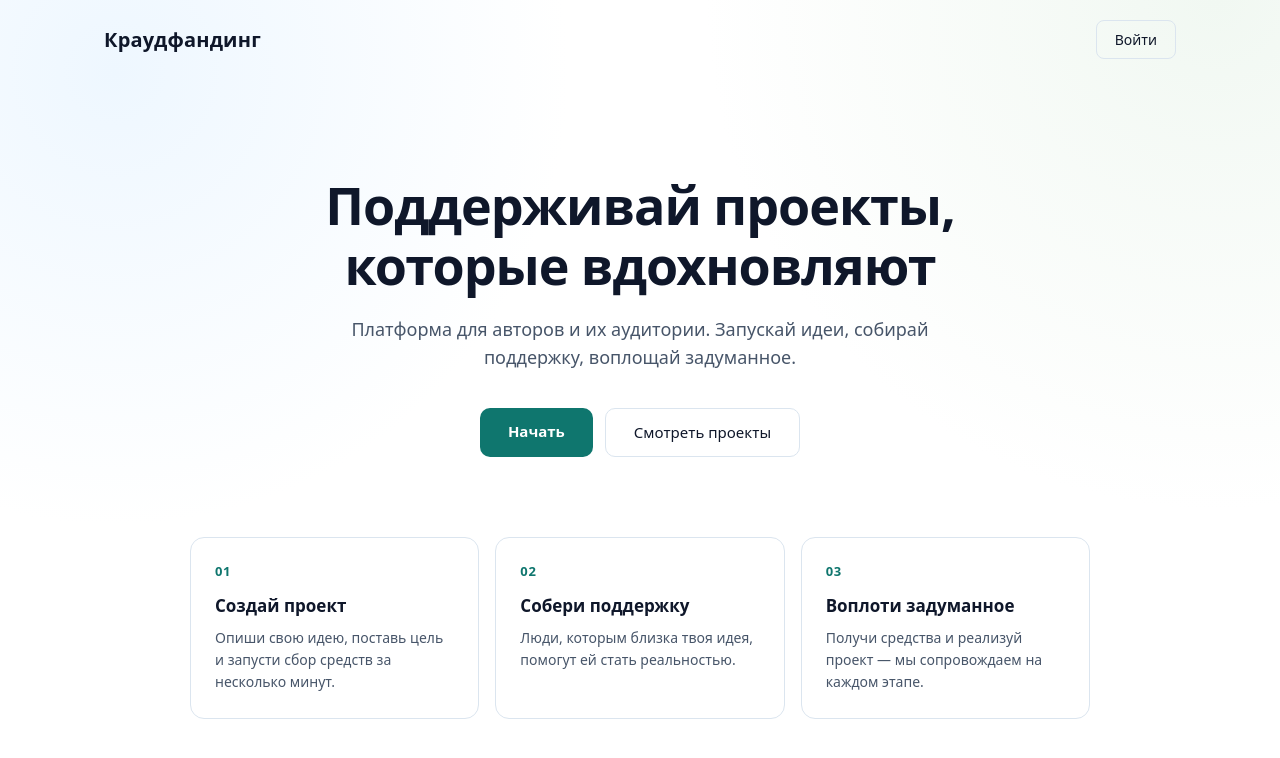
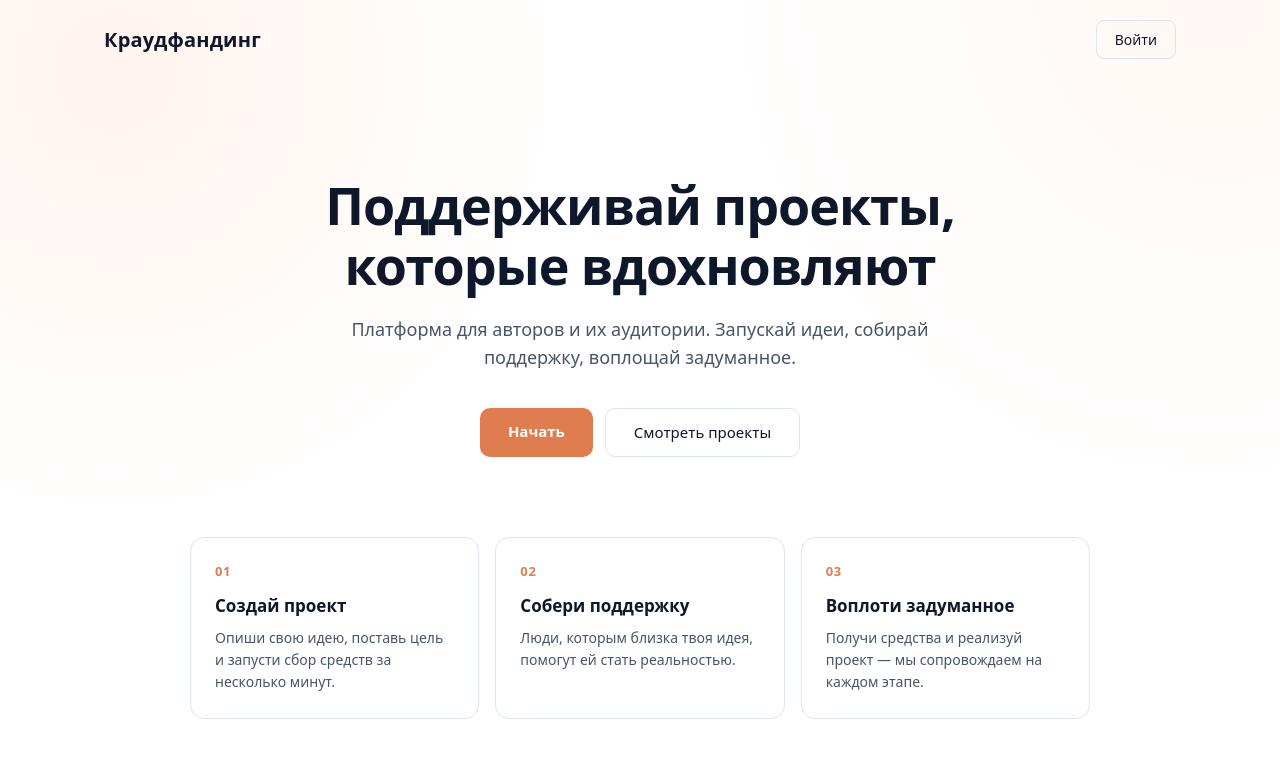
Before and after one commit to akemoon/crowdfunding-app-front, a SvelteKit app: page / in a window 1280 px wide. Shown: the top 758 px of the page. Built offline with nearby package versions, Linux system fonts and the light colour scheme.

Commit message:
change colors

```diff
--- a/src/app.css
+++ b/src/app.css
@@ -3,8 +3,8 @@
   --text-main: #0f172a;
   --text-muted: #475569;
   --line: #dbe5ef;
-  --accent: #0f766e;
-  --accent-soft: #e6f5f3;
+  --accent: #e07d50;
+  --accent-soft: #fff3ee;
   font-family: "Noto Sans", "Segoe UI", sans-serif;
   line-height: 1.5;
   font-weight: 400;
@@ -27,8 +27,8 @@ body {
 
 body {
   background:
-    radial-gradient(circle at 9% 9%, #eef7ff 0%, transparent 33%),
-    radial-gradient(circle at 95% 0%, #f1f8f2 0%, transparent 35%),
+    radial-gradient(circle at 9% 9%, #fff4ed 0%, transparent 33%),
+    radial-gradient(circle at 95% 0%, #fff8f4 0%, transparent 35%),
     var(--bg-main);
 }
 
```
